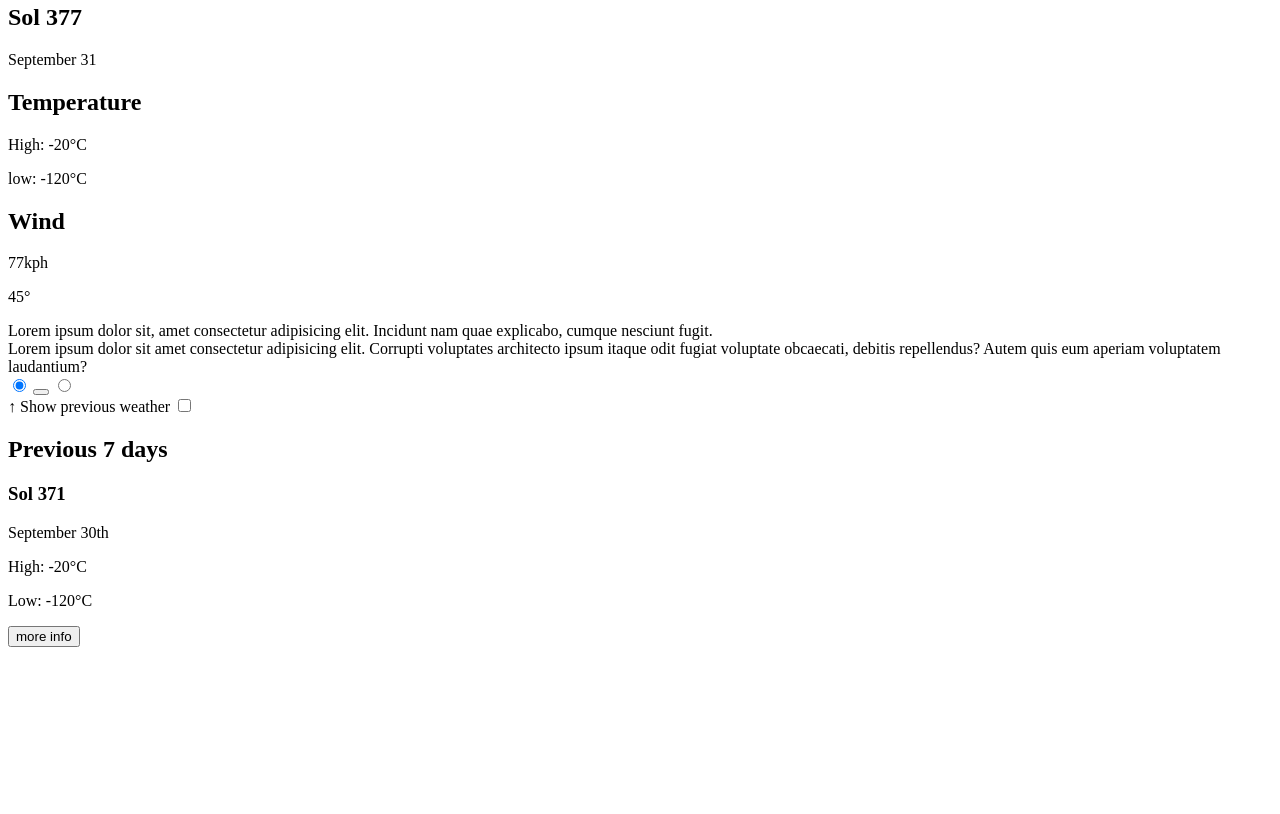
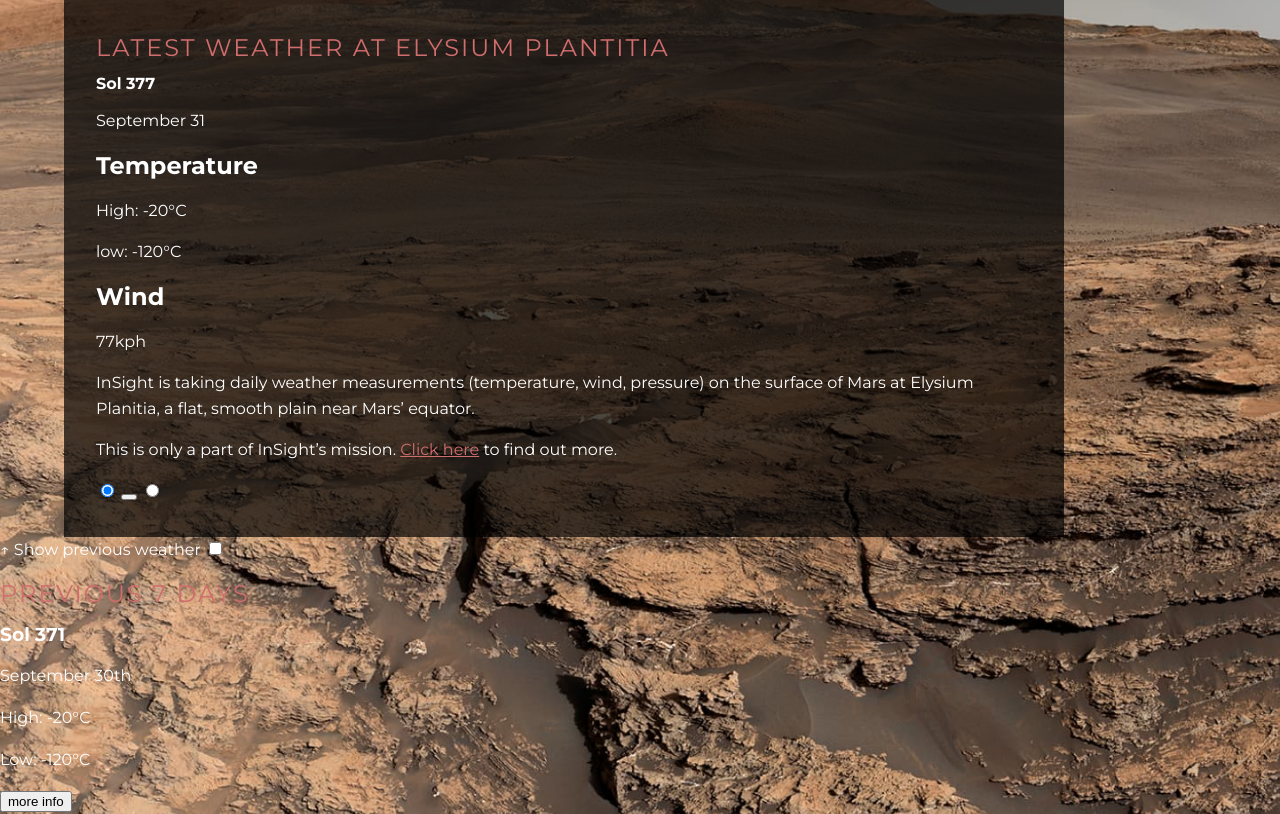
Before and after one commit to kaelif/mars-weather-app, a plain HTML site: page index.html in a window 1280 px wide. Shown: the part 76-890 px from the top of the page. Before the commit the page ends 800 px from the top, so only its background shows below. Drawn offline with nearby package versions, Linux system fonts and the light colour scheme; files that its build step writes are made by us from their sources.

Commit message:
added styling

```diff
--- /dev/null
+++ b/css/main.css
@@ -0,0 +1,75 @@
+*,
+*::before,
+*::after {
+    box-sizing: border-box;
+}
+
+:root {
+    --fw-light: 300l;
+    --fw-normal: 400;
+    --fw-semi: 500;
+    --fw-bold: 700;
+    --fs-h1: 1.5rem;
+    --fs-h2: 2.25rem;
+    --clr-light: #fff;
+    --clr-gray:  #989898;
+    --clr-dark: #444;
+    --clr-accent: #D06D6D;
+    --clr-accent-dark: #613131;
+}
+
+.sr-only:not(:focus):not(:active) {
+    clip: rect(0 0 0 0);
+    clip-path: inset(50%);
+    height: 1px;
+    overflow: hidden;
+    position: absolute;
+    white-space: nowrap;
+    width: 1px;
+}
+
+body {
+    margin: 0;
+    font-family: 'Montserrat', sans-serif;
+    line-height: 1.6;
+    background-image: url('../img/mars.jpg');
+    background-size: cover;
+    height: 100vh;
+    overflow: hidden;
+    color: var(--clr-light);
+}
+
+h1, h2, h3 { line-height: 1; }
+
+a {
+    color: var(--clr-accent);
+
+    &:hover {
+        color: var(--clr-accent-dark);
+    }
+}
+
+.main-title {
+    font-size: var(--fs-h1);
+    font-weight: var(--fw-light);
+    text-transform: uppercase;
+    color: var(--clr-accent);
+    letter-spacing: 2px;
+}
+
+.section-title--date {
+    font-size: var(--fs-h2);
+    font-weight: var(--fw-bold);
+    margin: 0;
+}
+
+.section-title--date {
+    font-size: var(--fs-x1);
+}
+
+.mars-current-weather {
+    background: rgba(0, 0, 0, .7);
+    padding: 2em;
+    max-width: 1000px;
+    margin:4em 0 0 4em;
+}
--- a/index.html
+++ b/index.html
@@ -40,8 +40,8 @@
         </div>
 
         <div class="info">
-            <div class="p">Lorem ipsum dolor sit, amet consectetur adipisicing elit. Incidunt nam quae explicabo, cumque nesciunt fugit.</div>
-            <div class="p">Lorem ipsum dolor sit amet consectetur adipisicing elit. Corrupti voluptates architecto ipsum itaque odit fugiat voluptate obcaecati, debitis repellendus? Autem quis eum aperiam voluptatem laudantium?</div>
+            <p>InSight is taking daily weather measurements (temperature, wind, pressure) on the surface of Mars at Elysium Planitia, a flat, smooth plain near Mars’ equator.</p>
+      <p>This is only a part of InSight’s mission. <a href="https://mars.nasa.gov/insight/mission/overview/">Click here</a> to find out more.</p>
         </div>
 
         <div class="unit">
```
Also changed, not shown: css/main.scss (deleted), img/mars.jpg (added).
